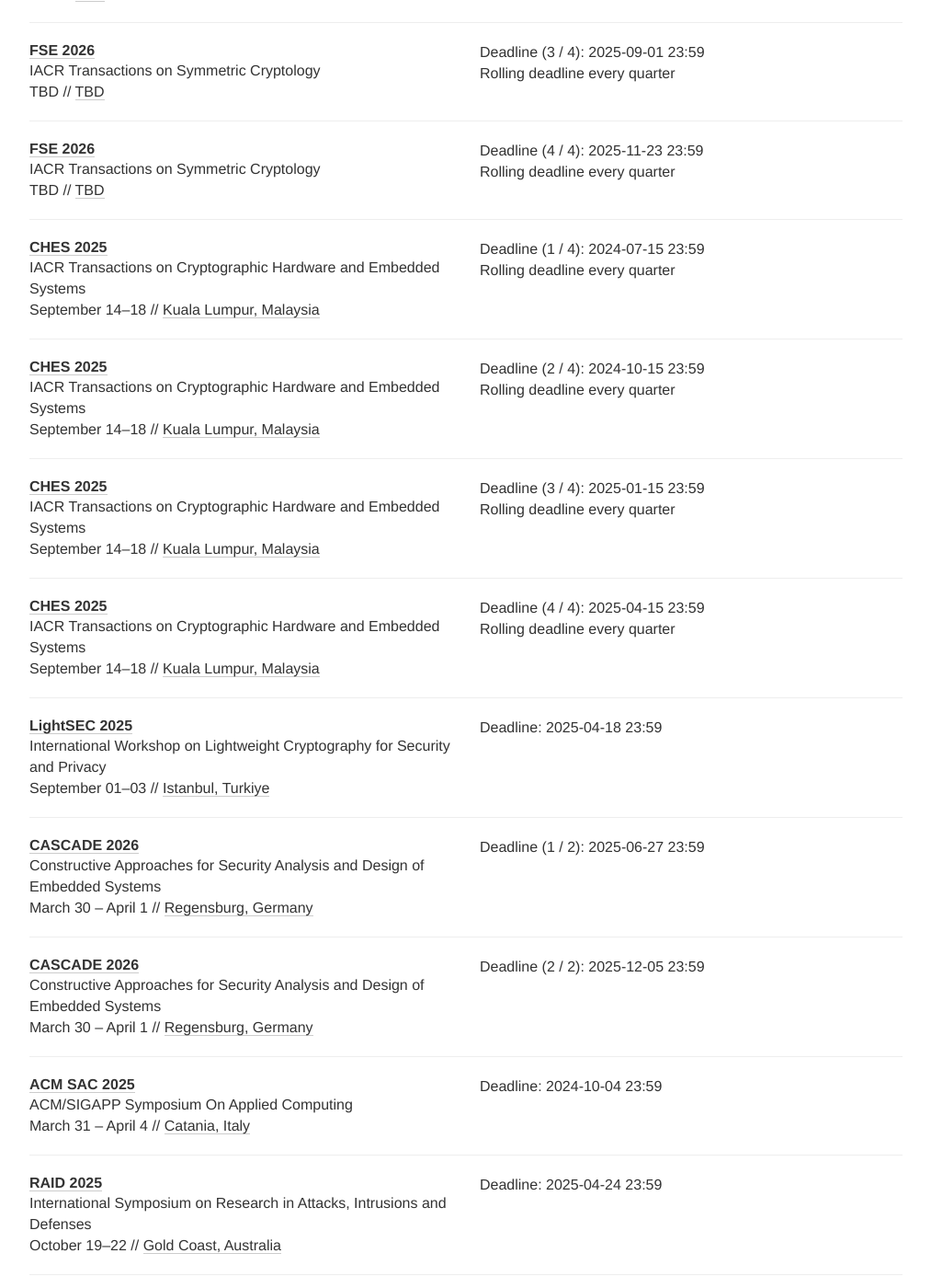
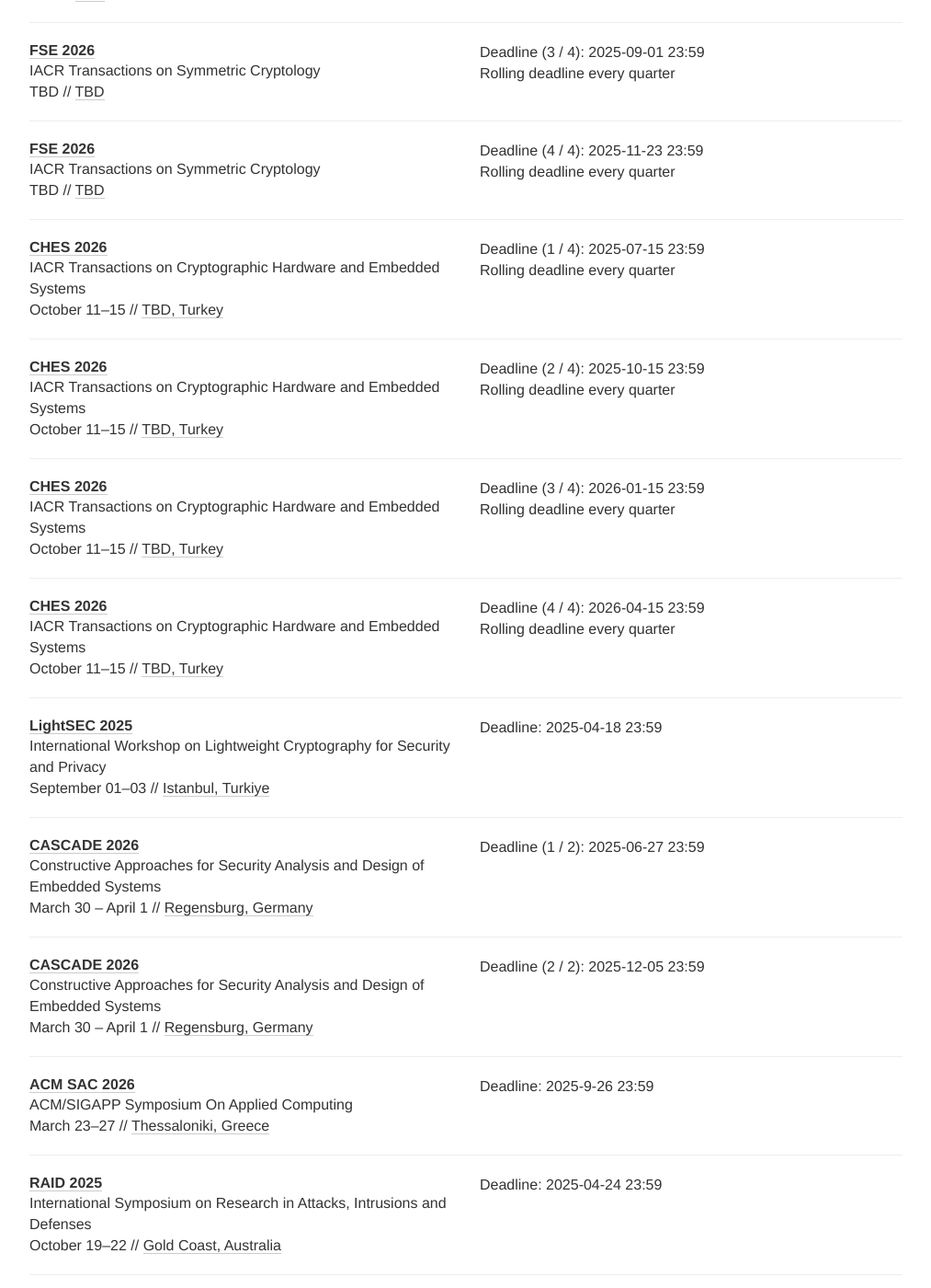
Before and after one commit to sec-deadlines/sec-deadlines.github.io, a Jekyll site: the page built from index.html, in a window 1280 px wide and 1400 px high, scrolled down 7124 px. Shown: the whole window at 92% size, without its empty margins (133-1146 px from the left). Built offline with Jekyll 4.4.1, drawn with Linux system fonts in a browser that asks for light colours; nearby versions of some CDN libraries; comment, search, counter and statistics services are not loaded; some of the changed text lies outside the part shown.

Commit message:
Update eCrime, SAC to 2026

```diff
--- a/_data/conferences.yml
+++ b/_data/conferences.yml
@@ -450,16 +450,16 @@
 
 - name: CHES
   description: IACR Transactions on Cryptographic Hardware and Embedded Systems
-  year: 2025
-  link: https://ches.iacr.org/2025/
+  year: 2026
+  link: https://ches.iacr.org/2026/
   deadline:
     - "%Y-07-15 23:59"
     - "%Y-10-15 23:59"
     - "%y-01-15 23:59"
     - "%y-04-15 23:59"
   comment: Rolling deadline every quarter
-  date: September 14-18
-  place: Kuala Lumpur, Malaysia
+  date: October 11-15
+  place: TBD, Turkey
   tags: [CRYPTO, CONF]
 
 - name: LightSEC
@@ -486,11 +486,11 @@
 
 - name: ACM SAC
   description: ACM/SIGAPP Symposium On Applied Computing
-  year: 2025
-  link: https://www.sigapp.org/sac/sac2025/
-  deadline: ["2024-10-04 23:59"]
-  date: March 31 - April 4
-  place: Catania, Italy
+  year: 2026
+  link: https://www.sigapp.org/sac/sac2026/
+  deadline: ["2025-9-26 23:59"]
+  date: March 23-27
+  place: Thessaloniki, Greece
   tags: [SEC, CONF]
 
 - name: RAID
@@ -592,12 +592,12 @@
   tags: [SEC, CONF, PRIV]
 
 - name: eCrime
-  year: 2024
-  date: September 24-26
+  year: 2025
+  date: November 4-7
   description: The Symposium on Electronic Crime Research
-  link: https://apwg.org/event/ecrime2024/
-  deadline: ["2024-07-07 23:59"]
-  place: Boston, MA, USA
+  link: https://apwg.org/event/ecrime2025/
+  deadline: ["2025-07-29 23:59"]
+  place: San Diego, CA, USA
   tags: [SEC, PRIV, CONF]
 
 - name: PAM
```
